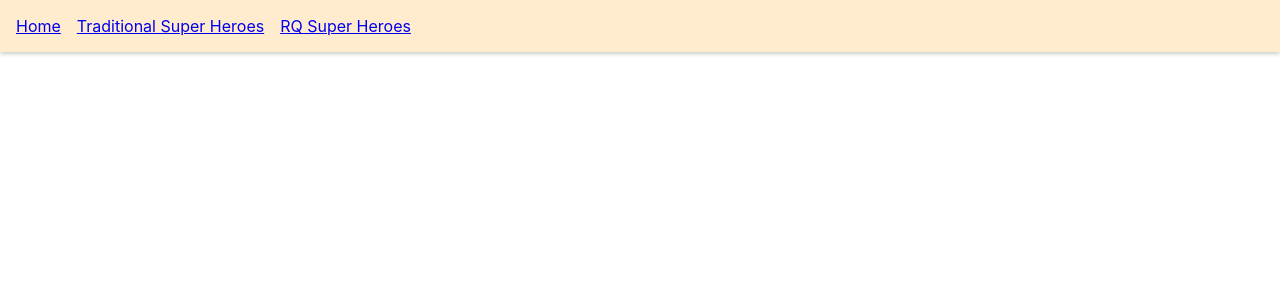
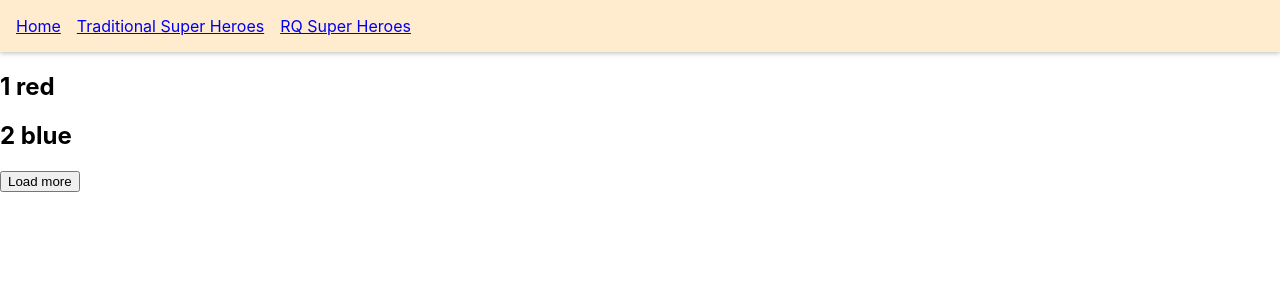
Before and after one commit to ayyush08/react-query-starter, a React (Vite) app: page /rq-infinite in a window 1280 px wide. Shown: the top 300 px of the page. Built offline with nearby package versions, Linux system fonts and the light colour scheme; data requests are answered from the project's data file.

Commit message:
feat: Add infinite queries page and route

```diff
--- a/src/App.jsx
+++ b/src/App.jsx
@@ -10,6 +10,7 @@
 import DynamicParallel from './components/DynamicParallel.page.jsx'
 import DependentQueries from './components/DependentQueries.page.jsx'
 import PaginatedQueries from './components/PaginatedQueries.page.jsx'
+import InfiniteQueries from './components/InfiniteQueries.page.jsx'
 
 const queryClient = new QueryClient()
 
@@ -35,6 +36,7 @@
           </ul>
         </nav>
         <Routes>
+          <Route path='/rq-infinite' element={<InfiniteQueries/>}/>
           <Route path='/rq-paginated' element={<PaginatedQueries/>}/>
           <Route path='/rq-dependent' element={<DependentQueries email='vishwas@example.com'/>}/>
           <Route path='/rq-dynamic-parallel' element={<DynamicParallel heroIds={[1,3]}/>}/>
--- /dev/null
+++ b/src/components/InfiniteQueries.page.jsx
@@ -0,0 +1,57 @@
+import React,{Fragment} from 'react'
+import { useQuery, useInfiniteQuery } from 'react-query'
+import axios from 'axios'
+
+const fetchColors = ({ pageParam = 1 }) => {
+    return axios.get(`http://localhost:4000/colors?_limit=2&_page=${pageParam}`)
+}
+const InfiniteQueries = () => {
+    const { isLoading, isError, error, data, hasNextPage, fetchNextPage, isFetching, isFetchingNextPage } = useInfiniteQuery(['colors'], fetchColors,
+        {
+            getNextPageParam: (_lastpage, pages) => {
+                if (pages.length < 4) {
+                    return pages.length + 1;
+                } else {
+                    return undefined
+                }
+            }
+        }
+    )
+    // console.log(data.pages[0]);
+
+
+    if (isLoading) {
+        return <h2>Loading...</h2>
+    }
+
+    if (isError) {
+        return <h2>{error.message}</h2>
+    }
+    return (
+        <>
+            <div>
+                {data?.pages.map((group, i) => {
+                    console.log(group.data[1]);
+
+                    return (
+                        <Fragment key={i}>
+                            {
+                                group.data.map((color) => {
+                                    return <h2 key={color.id}>
+                                        {color.id} {color.label}
+                                    </h2>
+                                })
+                            }
+                        </Fragment>
+                    )
+                })}
+            </div>
+            <div>
+                <button disabled={!hasNextPage} onClick={fetchNextPage}>Load more</button>
+            </div>
+            <div>{isFetching && !isFetchingNextPage ? 'Fetching..' : null}</div>
+        </>
+    )
+}
+
+export default InfiniteQueries
```
